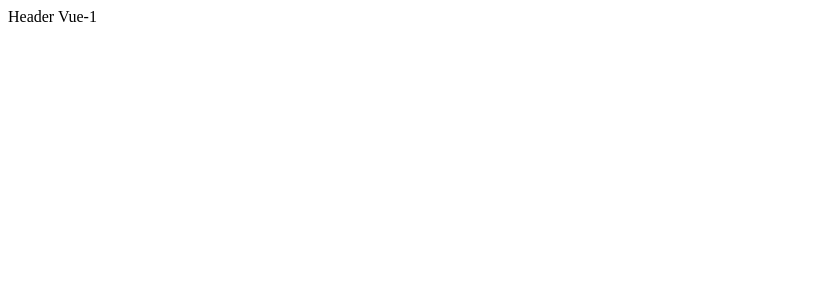
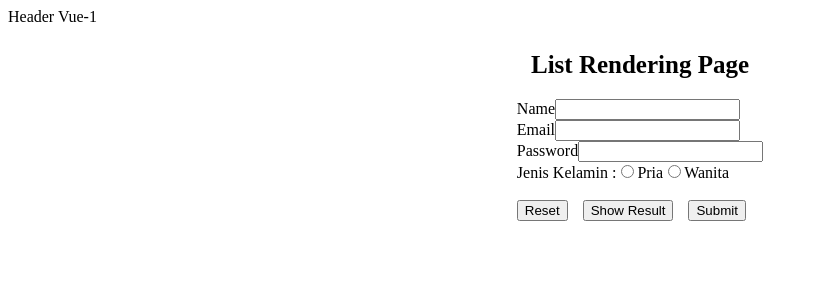
Before and after one commit to ardin2001/learn-vue-js, a Vue app: page /list-rendering in a window 1280 px wide. Before the commit this address had no page. Shown: the top 300 px of the page, without its empty margins (0-818 px from the left). Built offline with nearby package versions, Linux system fonts and the light colour scheme.

Commit message:
list rendering

```diff
--- a/src/router/index.js
+++ b/src/router/index.js
@@ -2,6 +2,7 @@ import { createRouter, createWebHistory } from "vue-router";
 import HomeView from "../views/HomeView.vue";
 import OptionView from "@/views/OptionView.vue";
 import EventHandling from "@/views/EventHandling.vue";
+import ListRendering from "@/views/ListRendering.vue";
 
 const router = createRouter({
   history: createWebHistory(import.meta.env.BASE_URL),
@@ -21,6 +22,11 @@ const router = createRouter({
       name: "handling",
       component: EventHandling,
     },
+    {
+      path: "/list-rendering",
+      name: "list-rendering",
+      component: ListRendering,
+    },
   ],
 });
 
--- /dev/null
+++ b/src/views/ListRendering.vue
@@ -0,0 +1,108 @@
+<template>
+  <main>
+    <h3 class="title">List Rendering Page</h3>
+    <form id="form" @submit.prevent="onSubmit">
+      <div class="name">
+        <label for="name">Name</label>
+        <input type="text" name="name" id="name" v-model="data.name" />
+      </div>
+
+      <div class="email">
+        <label for="email">Email</label>
+        <input type="email" name="email" id="email" v-model="data.email" />
+      </div>
+
+      <div class="password">
+        <label for="password">Password</label>
+        <input type="password" name="password" id="password" v-model="data.password" />
+      </div>
+
+      <div class="jk">
+        <label for="jk">Jenis Kelamin :</label>
+        <input type="radio" value="pria" name="jk" id="pria" v-model="data.jk" />
+        <label for="pria">Pria</label>
+        <input type="radio" value="wanita" name="jk" id="wanita" v-model="data.jk" />
+        <label for="wanita">Wanita</label>
+      </div>
+      <br>
+      <button @click="ResetInput" type="button" style="margin-right: 15px;">Reset</button>
+      <button @click="BtnView" type="button" style="margin-right: 15px;">{{ data.show ? 'Hide' : 'Show' }} Result</button>
+      <button type="submit">Submit</button>
+    </form>
+    <div class="result" v-show="data.show" v-for="(item, index) in dataBase" :key="index">
+        <p>Name: {{ item.name }}</p>
+        <p>Email: {{ item.email }}</p>
+        <p>Password: {{ item.password }}</p>
+        <p v-if="item.jk == 'pria'">Jenis kelamin Laki-laki</p>
+        <p v-else-if="item.jk == 'wanita'">Jenis kelamin Perempuan</p>
+        <p v-else>Jenis kelamin Belum dipilih</p>
+      </div>
+  </main>
+</template>
+
+<script setup>
+import { ref, reactive } from 'vue'
+
+const data = reactive({
+  name: '',
+  email: '',
+  password: '',
+  jk: '',
+  show: false
+})
+
+let dataBase = ref([
+  {
+    name: 'ardi',
+    email: 'ardi123',
+    password: 'ardi123',
+    jk: 'pria'
+  },
+  {
+    name: 'ardi2',
+    email: 'ardi1232',
+    password: 'ardi1232',
+    jk: 'wanita'
+  },
+  {
+    name: 'ardi3',
+    email: 'ardi1233',
+    password: 'ardi1233',
+    jk: 'wanita'
+  }
+])
+function ResetInput() {
+  data.email = ''
+  data.password = ''
+  data.jk = ''
+  data.show = false
+  data.name = ''
+}
+
+const BtnView = () => {
+  data.show = !data.show
+}
+
+const onSubmit = () => {
+  console.log(dataBase)
+}
+</script>
+
+<style>
+main{
+  display: grid;
+  grid-template-columns: repeat(2, 1fr);
+  justify-items: center;
+}
+.title{
+  grid-column-start: 1;
+  grid-column-end: 3;
+  text-align: center;
+  margin-bottom: 20px;
+  font-size: 25px;
+}
+form{
+  grid-column-start: 1;
+  grid-column-end: 3;
+}
+</style>
```
